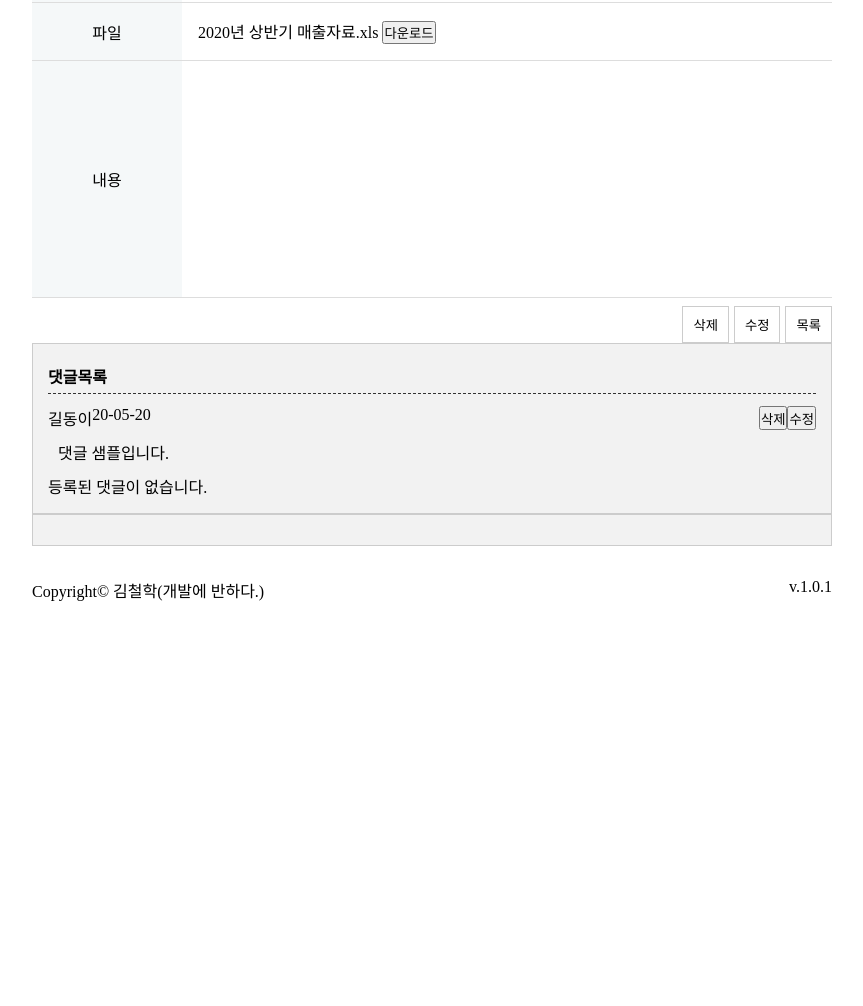
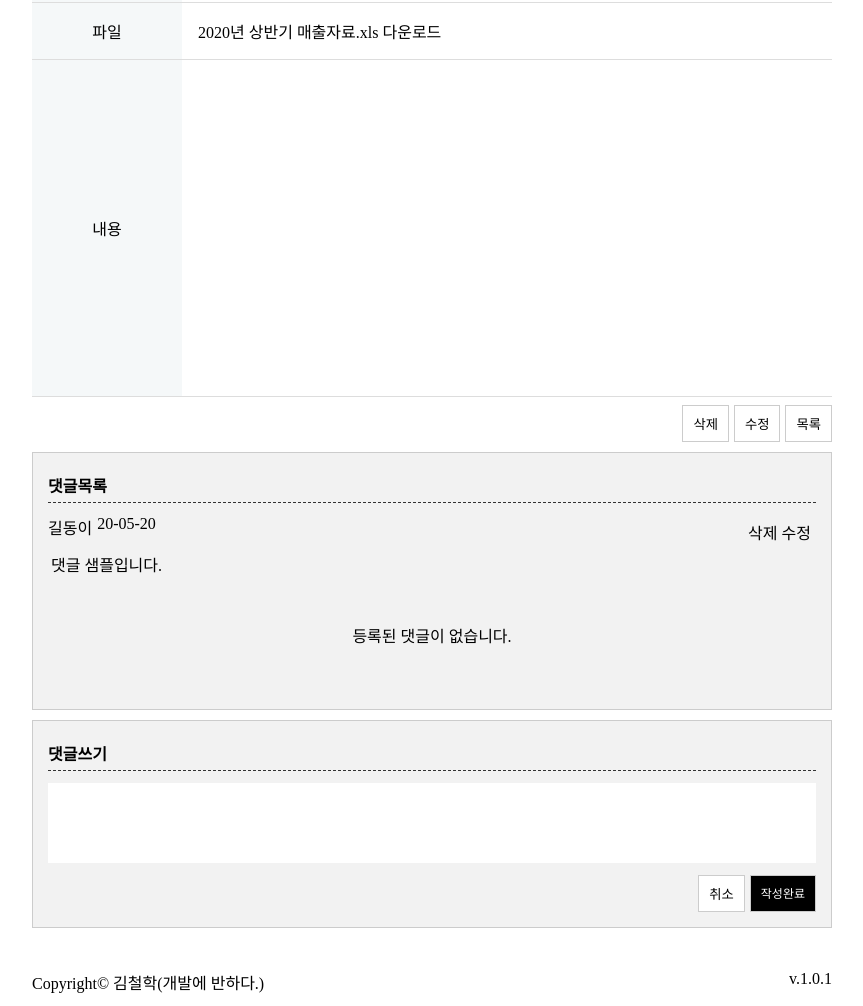
Before and after one commit to sujeonq/html, a plain HTML site: page board/view.html in a window 1280 px wide. Shown: the part 173-1179 px from the top of the page, without its empty margins (208-1071 px from the left). Before the commit the page ends 800 px from the top, so only its background shows below. Drawn offline with Linux system fonts and the light colour scheme.

Commit message:
Add files via upload

```diff
--- a/board/view.html
+++ b/board/view.html
@@ -3,7 +3,7 @@
 	<head>
 		<meta charset="UTF-8" />
 		<meta name="viewport" content="width=device-width, initial-scale=1.0" />
-		<title>Document</title>
+		<title>Board :: View</title>
 		<style>
 			/* reset */
 
@@ -22,7 +22,19 @@
 				border: none;
 				resize: none;
 				width: 100%;
-				height: 200px;
+				height: 300px;
+				font-size: 16px;
+			}
+
+			.info_btn {
+				border: none;
+				background-color: white;
+			}
+			.comm_txt {
+				border: none;
+				resize: none;
+				width: 100%;
+				height: 80px;
 				font-size: 16px;
 			}
 			.container {
@@ -78,6 +90,21 @@
 				padding: 8px 10px;
 			}
 
+			.comm_btn {
+				background-color: black;
+				border: 1px solid #ccc;
+				padding: 8px 10px;
+				font-family: "Inter";
+				font-style: normal;
+				font-weight: 400;
+				font-size: 12px;
+				line-height: 15px;
+				display: flex;
+				align-items: center;
+				text-align: center;
+				color: #ffffff;
+			}
+
 			.list {
 				display: flex;
 				border-bottom: 1px solid #ddd;
@@ -85,7 +112,7 @@
 
 			.board_sub_title {
 				width: 150px;
-				background-color: #f5f8f9;
+				background-color: #F5F8F9;
 				display: flex;
 				justify-content: center;
 				align-items: center;
@@ -109,10 +136,16 @@
 				display: flex;
 			}
 
+			.comm_name {
+				margin-right: 5px;
+			}
+
 			.item {
 				background-color: #f2f2f2;
 				border: 1px solid #ccc;
 				padding: 15px;
+				margin-top: 10px;
+				margin-bottom: 10px;
 			}
 
 			.item_title {
@@ -123,7 +156,25 @@
 			}
 
 			.comm_content {
-				padding: 10px;
+				padding: 3px;
+			}
+
+			.none {
+				padding: 50px;
+				display: flex;
+				justify-content: center;
+				align-items: center;
+				line-height: 15px;
+				color: #000000;
+			}
+
+			a {
+				text-decoration: none;
+				color: inherit; /* 부모 요소의 색상 상속 */
+			}
+
+			.link_wrap {
+				margin: 5px;
 			}
 		</style>
 	</head>
@@ -136,7 +187,10 @@
 					<div class="info">
 						<div class="user_name">홍길동</div>
 						님 반갑습니다.
-						<button type="button">[로그아웃]</button>
+						<a href="#">[로그아웃]</a>
+						<!-- <button class="info_btn" type="button">
+							[로그아웃]
+						</button> -->
 					</div>
 				</div>
 				<div class="main">
@@ -153,7 +207,8 @@
 								<div class="board_sub_title">파일</div>
 								<div class="board_content">
 									2020년 상반기 매출자료.xls
-									<button type="button">다운로드</button>
+									<a href="#">다운로드</a>
+									<!-- <button type="button">다운로드</button> -->
 								</div>
 							</div>
 							<div class="list">
@@ -178,9 +233,15 @@
 										<div class="comm_name">길동이</div>
 										<div class="comm_date">20-05-20</div>
 									</div>
-									<div class="wrap">
-										<button class="button">삭제</button>
-										<button class="button">수정</button>
+									<div class="link_wrap">
+										<!-- <button class="link_button">
+											삭제
+										</button>
+										<button class="link_button">
+											수정
+										</button> -->
+										<a href="#">삭제</a>
+										<a href="#">수정</a>
 									</div>
 								</div>
 								<div class="comm_content">댓글 샘플입니다.</div>
@@ -188,7 +249,16 @@
 							<div class="none">등록된 댓글이 없습니다.</div>
 						</div>
 					</div>
-					<div class="item"></div>
+					<div class="item">
+						<div class="item_title">댓글쓰기</div>
+						<div class="item_content">
+							<textarea class="comm_txt"></textarea>
+						</div>
+						<div class="button_wrap">
+							<button class="board_btn">취소</button>
+							<button class="comm_btn">작성완료</button>
+						</div>
+					</div>
 				</div>
 			</div>
 		</div>
```
